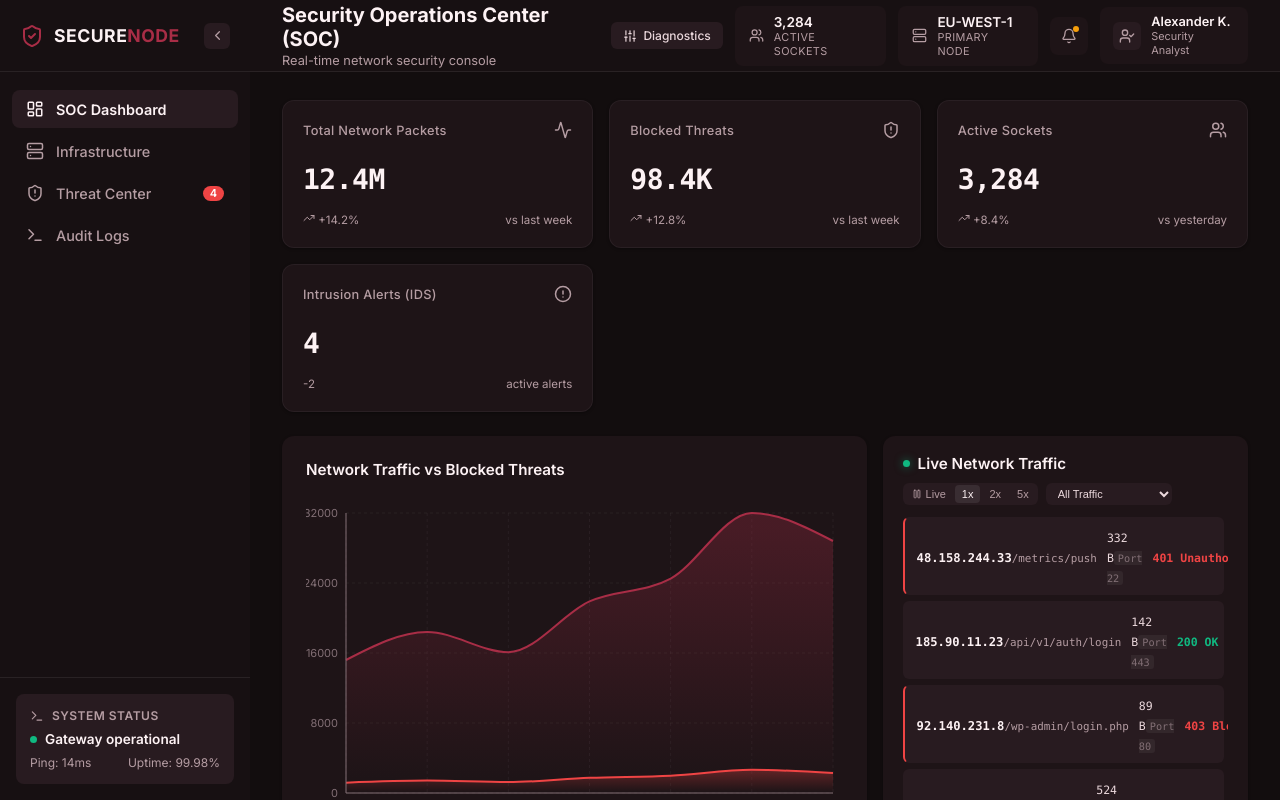
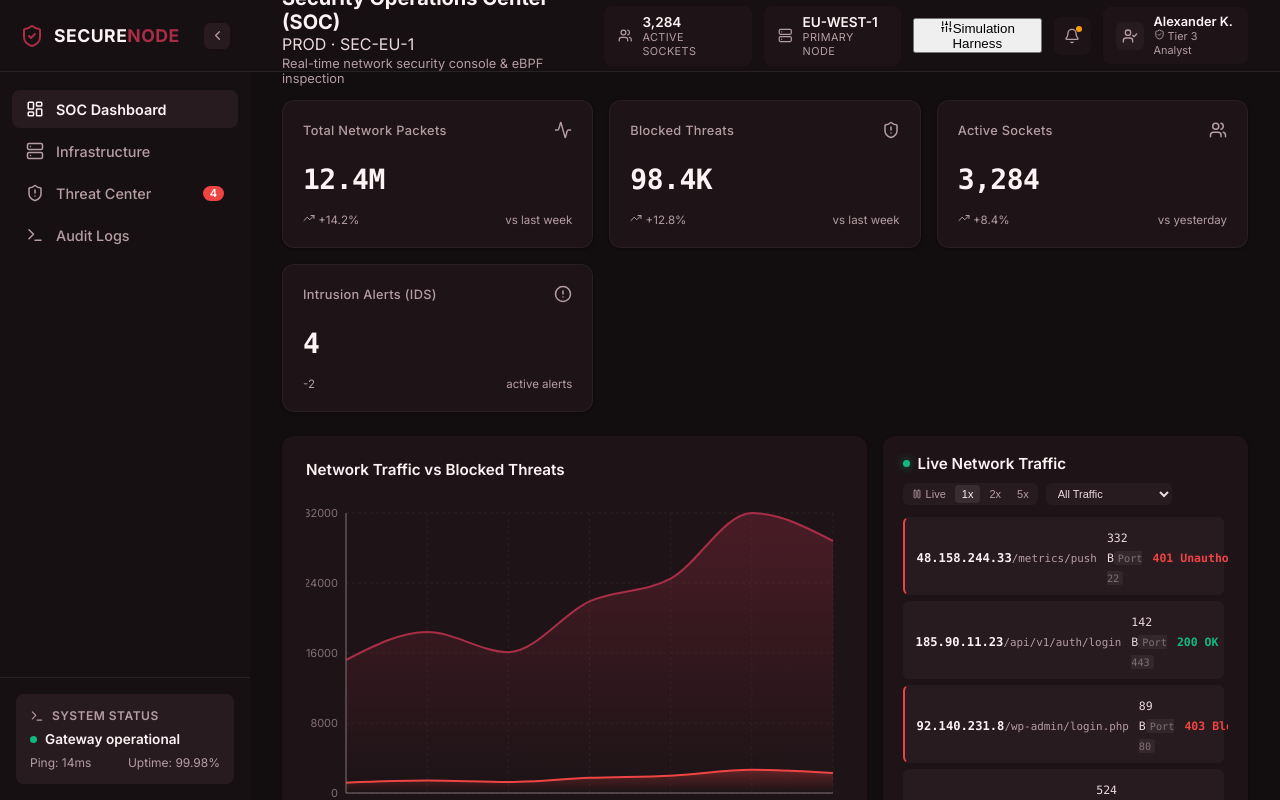
Before and after one commit to Lelyaler/Security-Operations, a React (Vite) app: page / in a window 1280 px wide. Built offline with nearby package versions, Linux system fonts and the light colour scheme; the HTML template or start-up script is replaced by a standard one.

Commit message:
feat(header): add cluster status badge, simulation harness, and telemetry metrics

```diff
--- a/src/components/Header.tsx
+++ b/src/components/Header.tsx
@@ -1,4 +1,4 @@
-import { Users, Server, Bell, UserCheck, AlertTriangle, Menu, Sliders } from 'lucide-react';
+import { Users, Server, Bell, UserCheck, AlertTriangle, Menu, Sliders, ShieldCheck } from 'lucide-react';
 
 interface HeaderProps {
   activeTab: string;
@@ -40,21 +40,18 @@ export default function Header({
           <Menu size={20} />
         </button>
         <div className="header-title-section">
-          <h1 className="header-title">{getTitle()}</h1>
-          <p className="header-subtitle">Real-time network security console</p>
+          <div className="header-title-row">
+            <h1 className="header-title">{getTitle()}</h1>
+            <div className={`env-pill ${isDdosActive ? 'env-pill-warning' : ''}`} title="Current Environment Cluster">
+              <span className="env-dot"></span>
+              <span className="env-name">{isDdosActive ? 'CONGESTION · EU-1' : 'PROD · SEC-EU-1'}</span>
+            </div>
+          </div>
+          <p className="header-subtitle">Real-time network security console & eBPF inspection</p>
         </div>
       </div>
 
       <div className="header-widgets">
-        <button
-          onClick={onOpenDiagnostics}
-          className="header-diagnostics-btn"
-          title="Open SOC Telemetry & Diagnostics Console"
-        >
-          <Sliders size={14} />
-          <span>Diagnostics</span>
-        </button>
-
         <div className="widget-item">
           <Users size={15} className={isDdosActive ? 'text-danger' : 'text-muted'} />
           <div className="widget-content">
@@ -71,15 +68,25 @@ export default function Header({
           )}
           <div className="widget-content">
             <span className={`widget-value ${isDdosActive ? 'text-danger' : ''}`}>
-              {isDdosActive ? 'Anomaly Detected' : 'EU-WEST-1'}
+              {isDdosActive ? 'Spike Anomaly' : 'EU-WEST-1'}
             </span>
             <span className="widget-label">
-              {isDdosActive ? 'High Latency' : 'Primary Node'}
+              {isDdosActive ? 'Elevated Drop' : 'Primary Node'}
             </span>
           </div>
         </div>
 
-        <div className="notification-bell" title="System alerts">
+        <button
+          onClick={onOpenDiagnostics}
+          className={`header-harness-btn ${isDdosActive ? 'active' : ''}`}
+          title="Telemetry Simulation & Fault Injection Harness"
+          aria-label="Simulation Harness"
+        >
+          <Sliders size={13} />
+          <span>Simulation Harness</span>
+        </button>
+
+        <div className="notification-bell" title="System security notifications">
           <Bell size={16} className={isDdosActive ? 'text-danger' : 'text-muted'} />
           <span className={`bell-badge ${isDdosActive ? 'bell-badge-danger' : ''}`}></span>
         </div>
@@ -90,7 +97,9 @@ export default function Header({
           </div>
           <div className="profile-info">
             <span className="profile-name">Alexander K.</span>
-            <span className="profile-role">Security Analyst</span>
+            <span className="profile-role">
+              <ShieldCheck size={11} className="role-icon" /> Tier 3 Analyst
+            </span>
           </div>
         </div>
       </div>
--- a/src/types/security.ts
+++ b/src/types/security.ts
@@ -91,4 +91,7 @@ export interface NetworkPacket {
   statusText: string;
   type: PacketType;
   timestamp?: string;
+  latencyMs?: number;
+  protocol?: string;
+  method?: string;
 }
--- a/src/utils/securityHelpers.ts
+++ b/src/utils/securityHelpers.ts
@@ -111,6 +111,9 @@ const mockEndpoints = [
   '/db/healthcheck'
 ];
 
+const protocols = ['TLS 1.3', 'HTTP/2', 'HTTPS', 'gRPC', 'TCP'];
+const methods = ['GET', 'POST', 'HEAD', 'PUT', 'CONNECT'];
+
 /**
  * Creates a synthetic network socket packet
  */
@@ -126,7 +129,10 @@ export function generateSyntheticPacket(id: string | number, forceBlocked = fals
     : '200 OK';
 
   const now = new Date();
-  const timeStr = `${String(now.getHours()).padStart(2, '0')}:${String(now.getMinutes()).padStart(2, '0')}:${String(now.getSeconds()).padStart(2, '0')}`;
+  const timeStr = `${String(now.getHours()).padStart(2, '0')}:${String(now.getMinutes()).padStart(2, '0')}:${String(now.getSeconds()).padStart(2, '0')}.${String(now.getMilliseconds()).padStart(3, '0')}`;
+  const latency = Math.floor(Math.random() * 42) + 4;
+  const protocol = protocols[Math.floor(Math.random() * protocols.length)];
+  const method = isBlocked && port === 22 ? 'SSH' : methods[Math.floor(Math.random() * methods.length)];
 
   return {
     id,
@@ -136,7 +142,10 @@ export function generateSyntheticPacket(id: string | number, forceBlocked = fals
     port,
     statusText,
     type: isBlocked ? 'blocked' : 'allowed',
-    timestamp: timeStr
+    timestamp: timeStr,
+    latencyMs: latency,
+    protocol,
+    method
   };
 }
 
```
